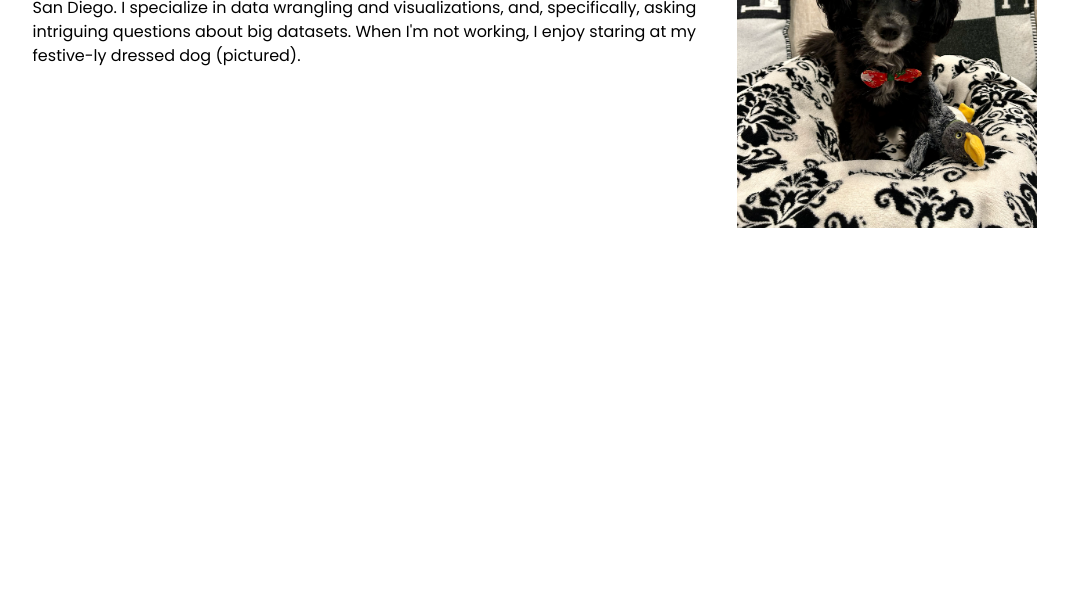
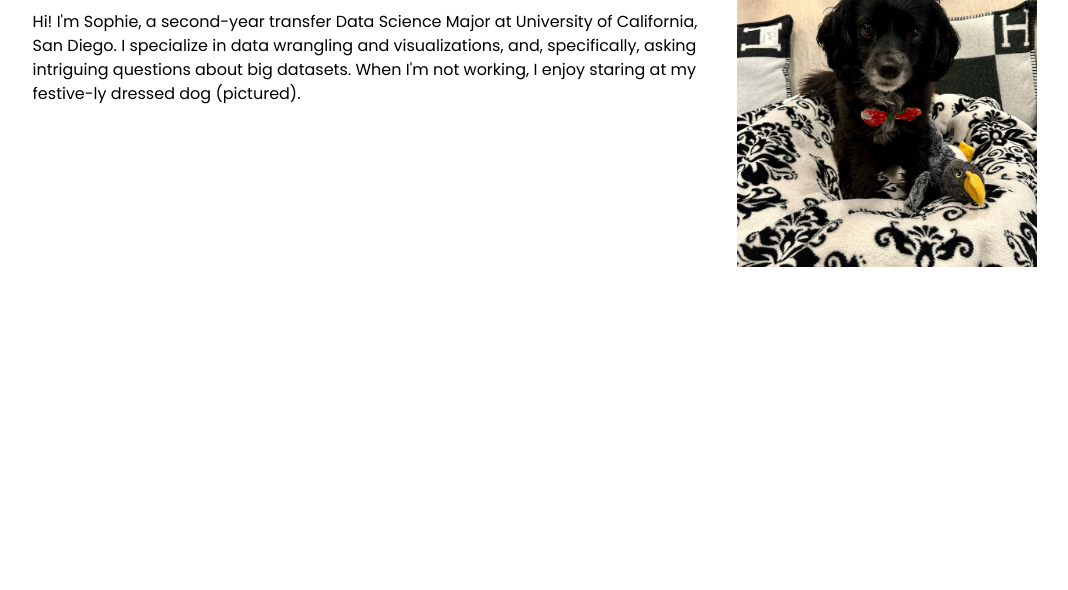
Before and after one commit to sop-xie/portfolio, a plain HTML site: page index.html in a window 1280 px wide. Shown: the part 210-800 px from the top of the page, without its empty margins (105-1173 px from the left). Drawn offline with Linux system fonts and the light colour scheme.

Commit message:
put more space between bar and bio

```diff
--- a/style.css
+++ b/style.css
@@ -125,7 +125,8 @@ h6 {
   display: flex;
   align-items: start;
   gap: 2em;
-  margin-top: 2em;
+  /* Space between the nav and the title + photo */
+  margin-top: 4.4em;
   /* Let the photo drop below the text when there isn't room for both */
   flex-wrap: wrap;
 }
```
